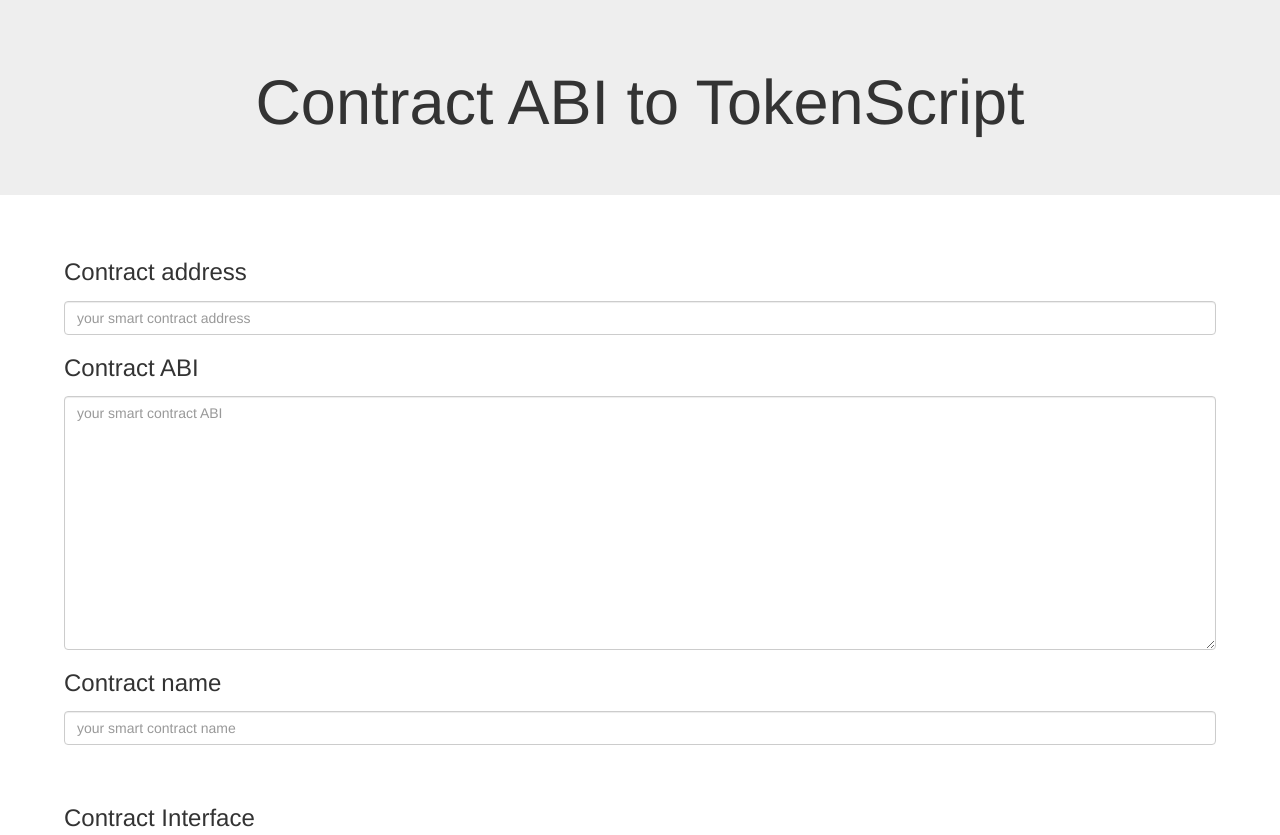
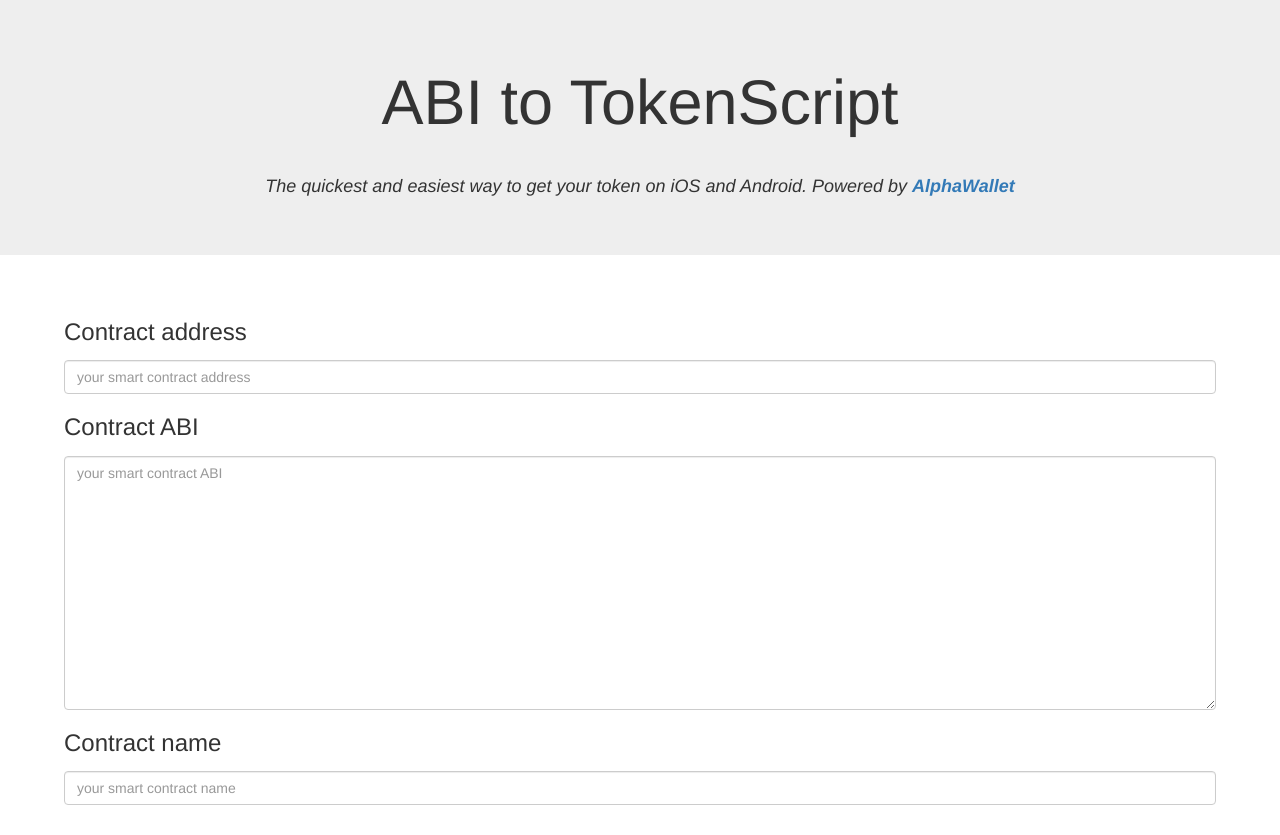
Before and after one commit to AlphaWallet/ABI-to-TokenScript, a website with bundled scripts: page index.html in a window 1280 px wide. Shown: the top 835 px of the page. Built offline with nearby package versions, Linux system fonts and the light colour scheme.

Commit message:
add subtitle and clean up title

```diff
--- a/index.html
+++ b/index.html
@@ -13,7 +13,9 @@
 <body>
 <div class="jumbotron">
     <div id="titles">
-        <h1>Contract ABI to TokenScript</h1>
+        <h1>ABI to TokenScript</h1>
+        <br>
+        <h4><i>The quickest and easiest way to get your token on iOS and Android. Powered by <strong><a href="https://alphawallet.com/">AlphaWallet</a></strong></i></h4>
     </div>
 </div>
 <div id="panel">
```
